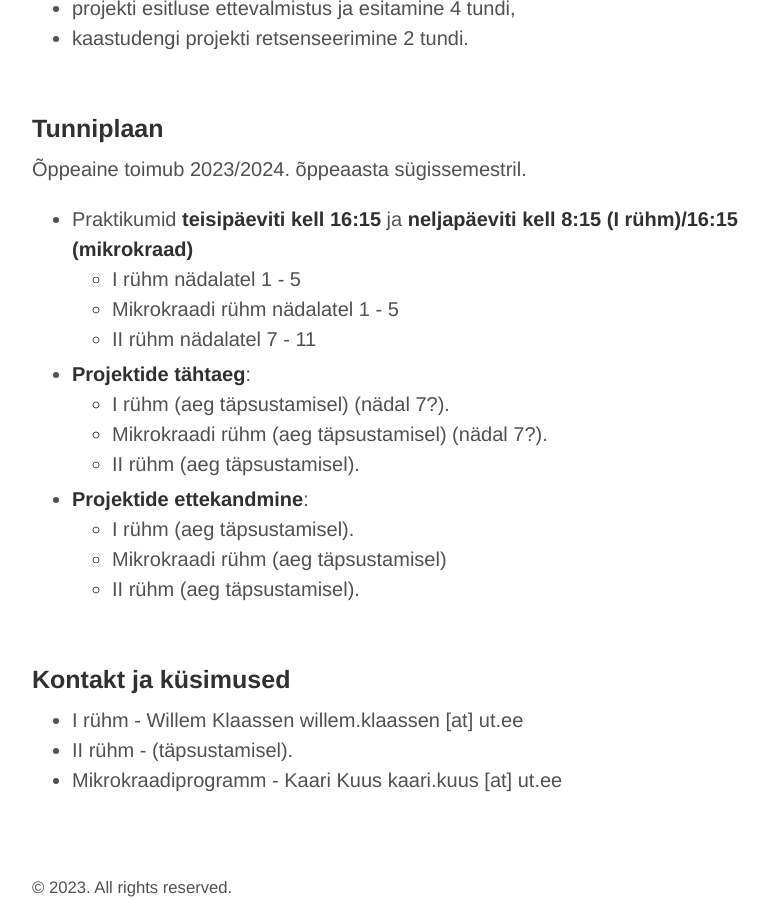
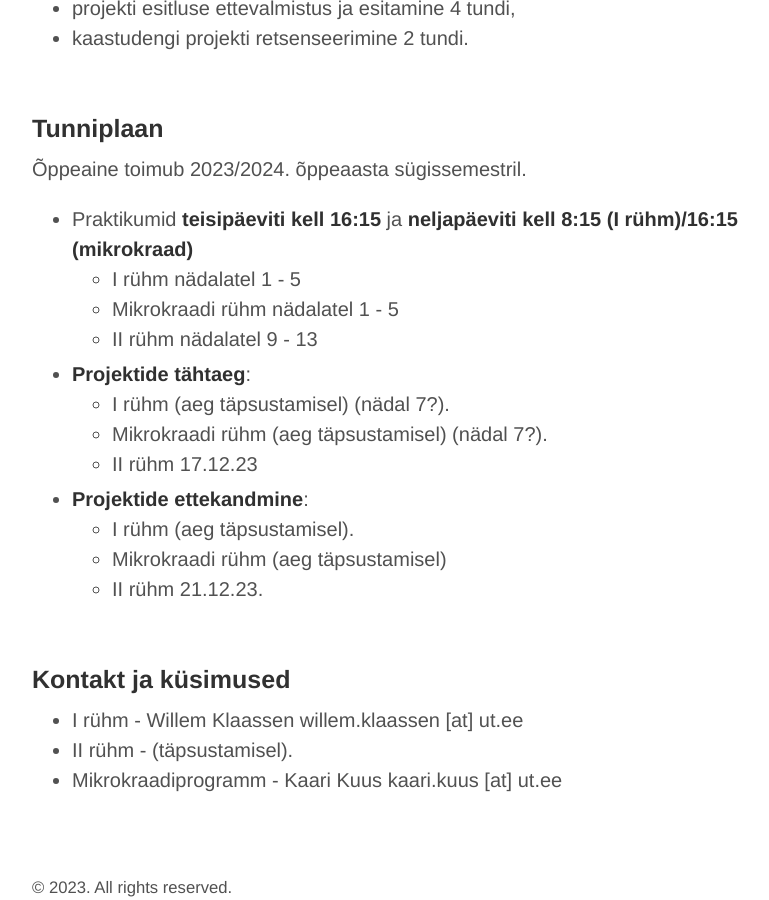
Before and after one commit to Rkursus/2023, a Jekyll site: the page built from index.md, in a window 1280 px wide and 900 px high, scrolled down 2452 px. Shown: the whole window, without its empty margins (248-1017 px from the left). Built offline with Jekyll 4.4.1, drawn with Linux system fonts in a browser that asks for light colours.

Commit message:
Update index.md - tähtajad

```diff
--- a/index.md
+++ b/index.md
@@ -84,15 +84,15 @@ Aine läbimiseks on vaja:
 * Praktikumid **teisipäeviti kell 16:15** ja **neljapäeviti kell 8:15 (I rühm)/16:15 (mikrokraad)**
 	* I rühm nädalatel 1 - 5
 	* Mikrokraadi rühm nädalatel 1 - 5
-	* II rühm nädalatel 7 - 11
+	* II rühm nädalatel 9 - 13
 * **Projektide tähtaeg**:
 	* I rühm (aeg täpsustamisel) (nädal 7?).
 	* Mikrokraadi rühm (aeg täpsustamisel) (nädal 7?).
-	* II rühm (aeg täpsustamisel).
+	* II rühm 17.12.23
 * **Projektide ettekandmine**:
 	* I rühm  (aeg täpsustamisel).
 	* Mikrokraadi rühm (aeg täpsustamisel)
-	* II rühm (aeg täpsustamisel).
+	* II rühm 21.12.23.
 
 <br/>
 
```
